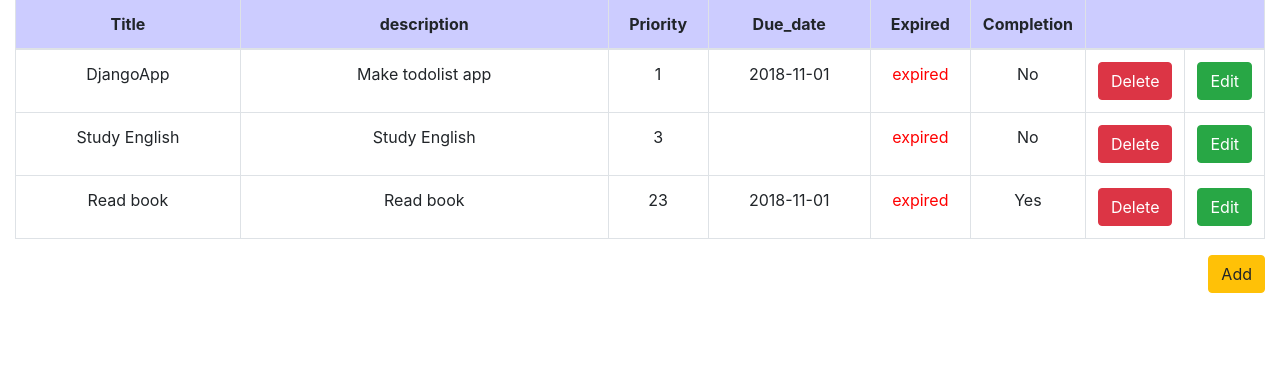
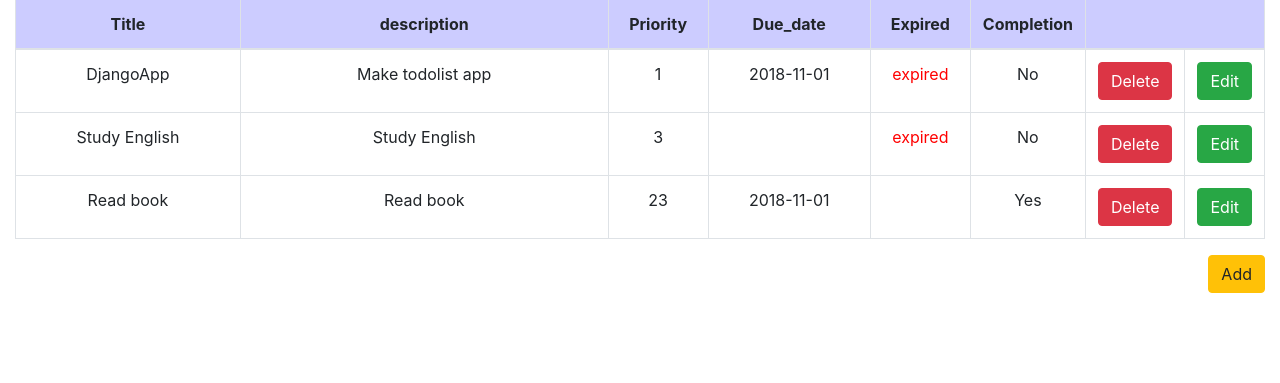
Before and after one commit to jangsuhwan/WinterCoding, a Django app: page / in a window 1280 px wide. Shown: the part 196-579 px from the top of the page. Run offline with Django 3.2, Linux system fonts and the light colour scheme; data comes from the database, SQL or seed files in the repository; both versions use the stored data as it was after the commit; some libraries are stand-ins or nearby versions.

Commit message:
not print expired if task has completed

```diff
--- a/mysite/todolist/templates/todolist/list.html
+++ b/mysite/todolist/templates/todolist/list.html
@@ -28,7 +28,7 @@
         <td>{{ task.description|slice:"200" }}</td>
         <td>{{ task.priority}}</td>
         <td>{{ task.due_date}}</td>
-        <td><font color="red">{{ task.expired}}</font></td>
+        <td><font color="red">{% if task.completed == False %}{{ task.expired}}{%else%}{%endif%}</font></td>
         <td>{% if task.completed == False %}No{%else%}Yes{%endif%}</td>
         <td><form action="/delete/{{task.id}}/" method="POST">{% csrf_token %}
             <button type="submit" class="btn btn-danger custom-button-width .navbar-right">Delete</button></form>
```
Also changed, not shown: mysite/db.sqlite3.
